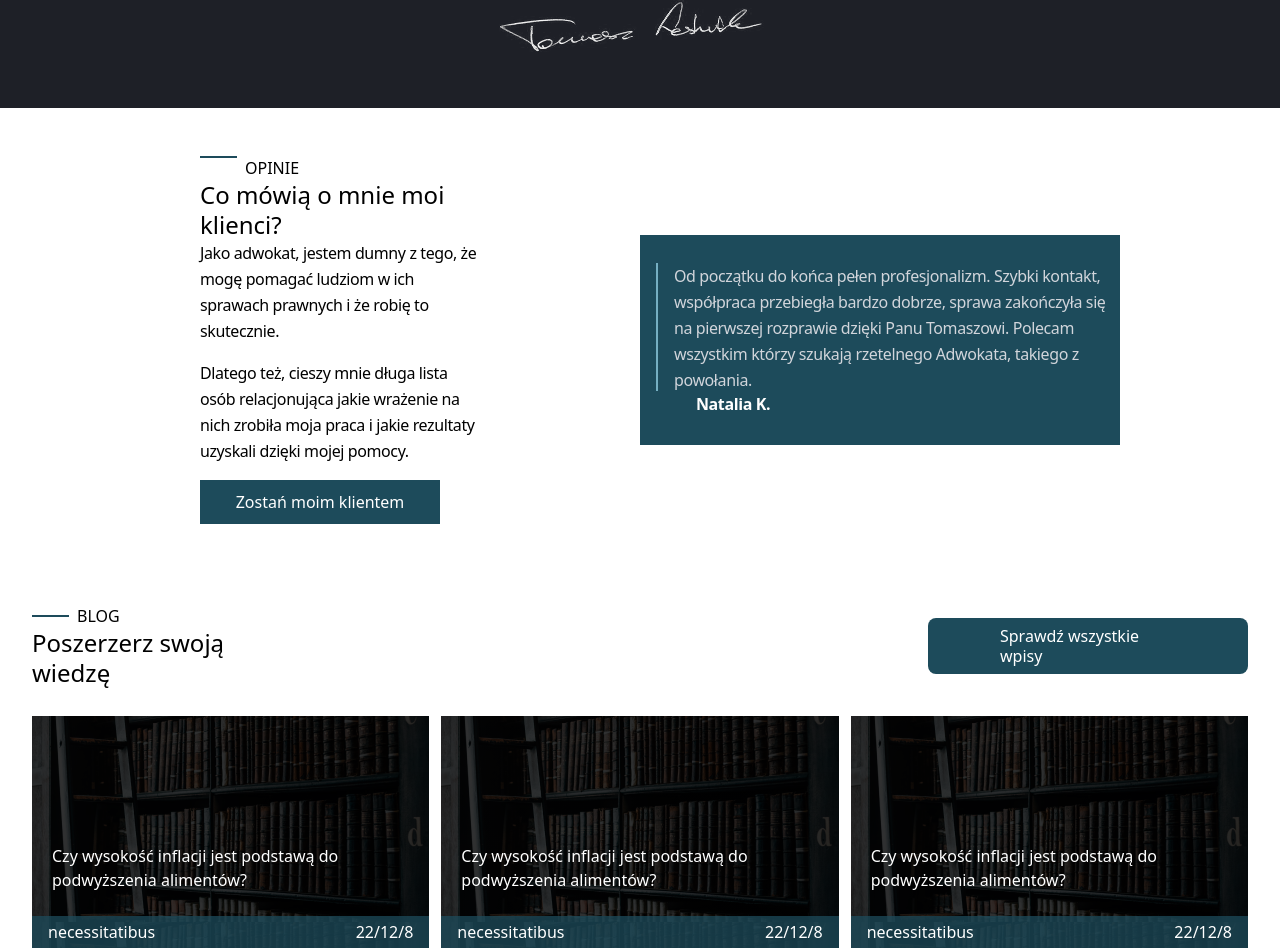
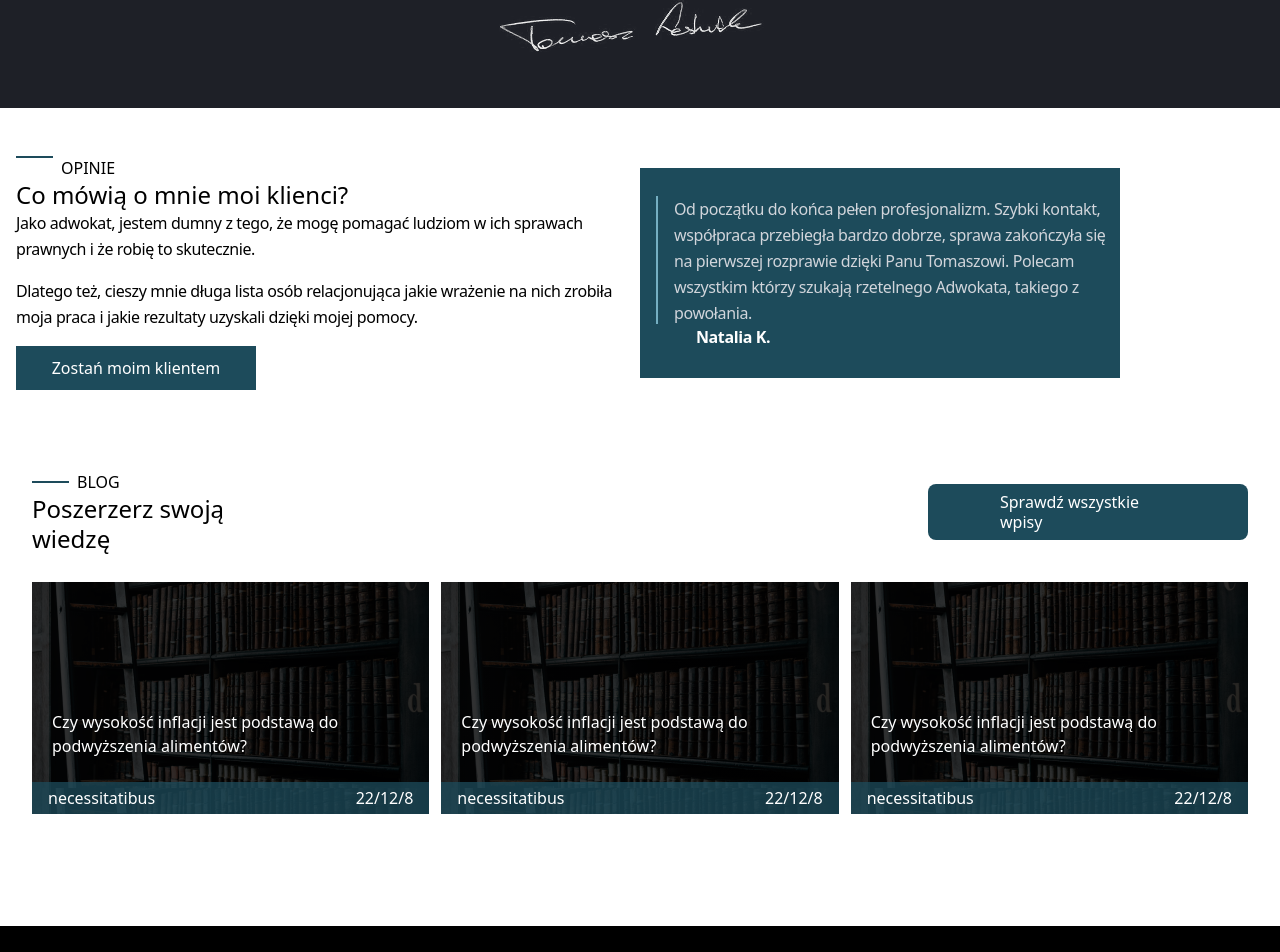
Before and after one commit to zarashah14/Advocate-web-app, a React (Create React App) app: page / in a window 1280 px wide. Shown: the part 2023-2975 px from the top of the page. Built offline with nearby package versions, Linux system fonts and the light colour scheme.

Commit message:
add padding

```diff
--- a/src/Content/home/Section4.jsx
+++ b/src/Content/home/Section4.jsx
@@ -8,8 +8,8 @@ function Section4() {
   return (
     <Container>
       <div>
-        <div className="grid lg:grid-cols-2 mx-10">
-          <div className="flex flex-col mx-40">
+        <div className="grid lg:grid-cols-2 mx-4">
+          <div className="flex flex-col">
             <div className="flex">
               <Line />
               <p className="text-black dark:text-#1E2027 text-base font-manrope ml-2">
```
